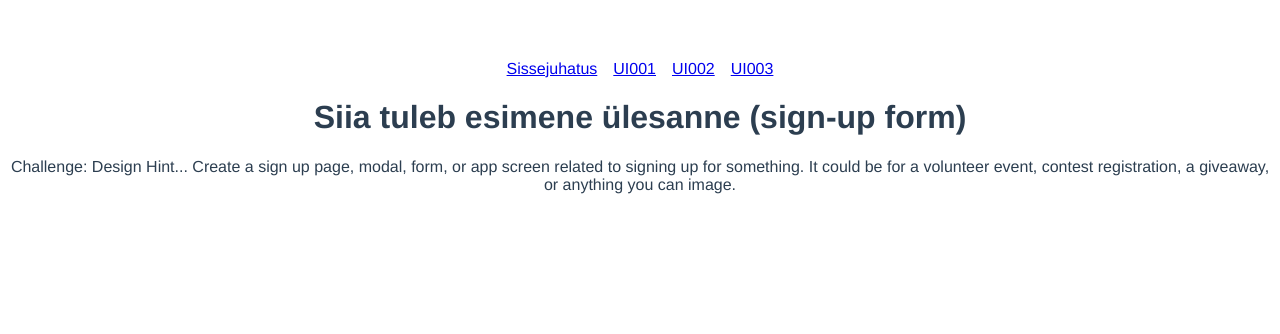
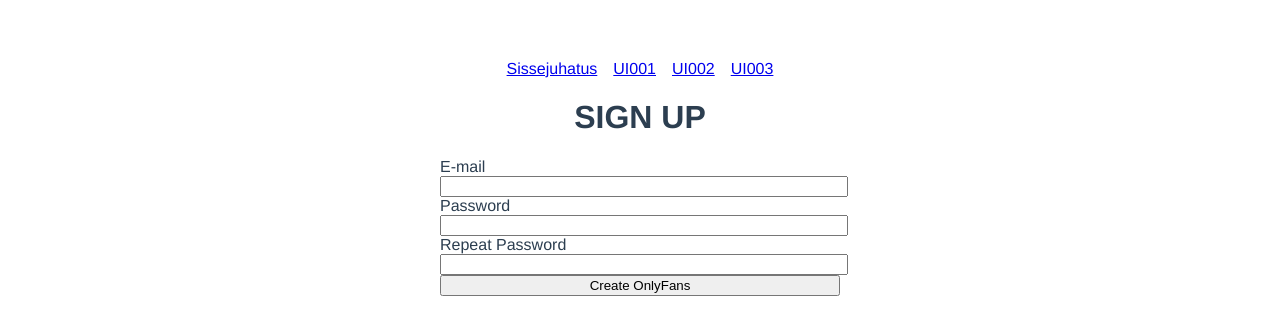
Before and after one commit to kuressaareametikool/100days_tak20, a Vue app: page /UI001 in a window 1280 px wide. Shown: the top 334 px of the page. Built offline with nearby package versions, Linux system fonts and the light colour scheme.

Commit message:
first commit

```diff
--- a/src/views/UI001.vue
+++ b/src/views/UI001.vue
@@ -1,8 +1,45 @@
 <template>
   <div class="flex-center">
     <div class="home-content">
-      <h1>Siia tuleb esimene ülesanne (sign-up form)</h1>
-      <p>Challenge: Design Hint... Create a sign up page, modal, form, or app screen related to signing up for something. It could be for a volunteer event, contest registration, a giveaway, or anything you can image.</p>
+      <h1>SIGN UP</h1>
+      <div class="card">
+        <form action="/">
+          <div class="form-group">
+            <label for="email">E-mail</label>
+            <input id="email" type="email" />
+          </div>
+          <div class="form-group">
+            <label for="password">Password</label>
+            <input id="password" type="password" />
+          </div>
+          <div class="form-group">
+            <label for="repeat password">Repeat Password</label>
+            <input id=" repeat password" type=" repeat password" />
+          </div>
+          <button type="submit">Create OnlyFans</button>
+        </form>
+      </div>
     </div>
   </div>
 </template>
+<style>
+.card {
+  width: 400px;
+}
+.home-content {
+    display: flex;
+    flex-direction: column;
+    align-items: center;
+    text-align: left;
+}
+.form-group input {
+    width: 100%;
+    display: block;
+}
+.form-group label {
+    display: block;
+}
+button {
+    width: 100%;
+}
+</style>
```
